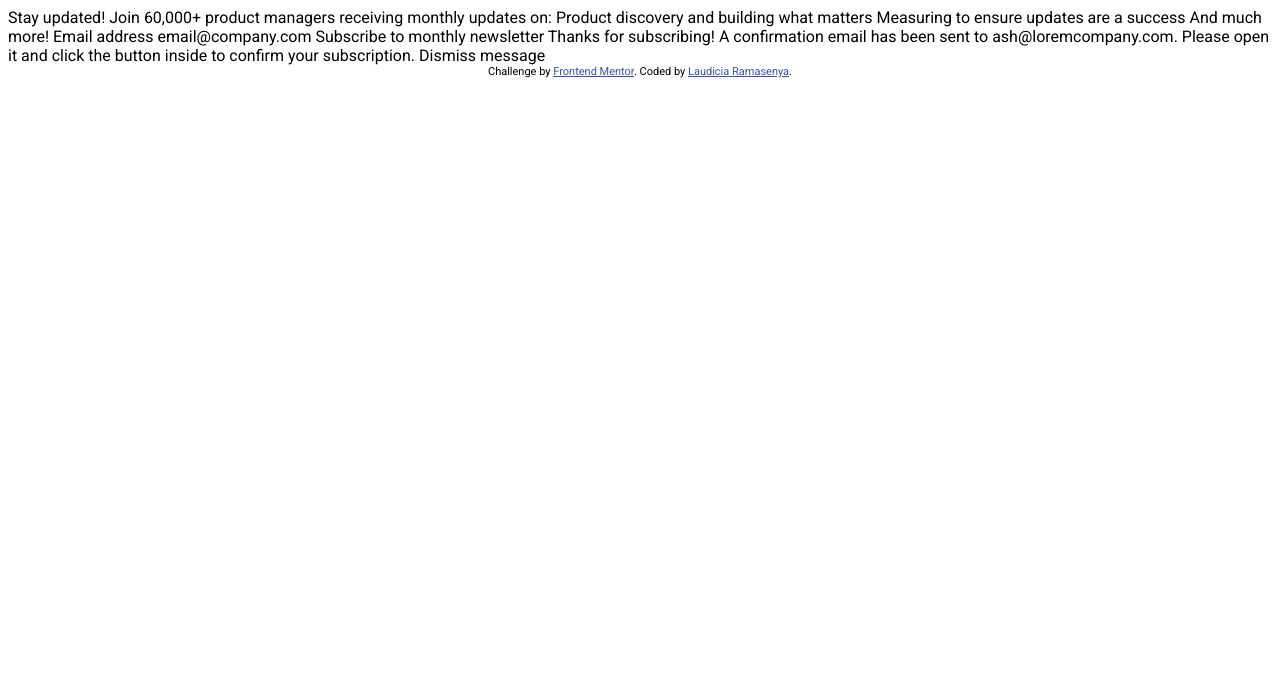
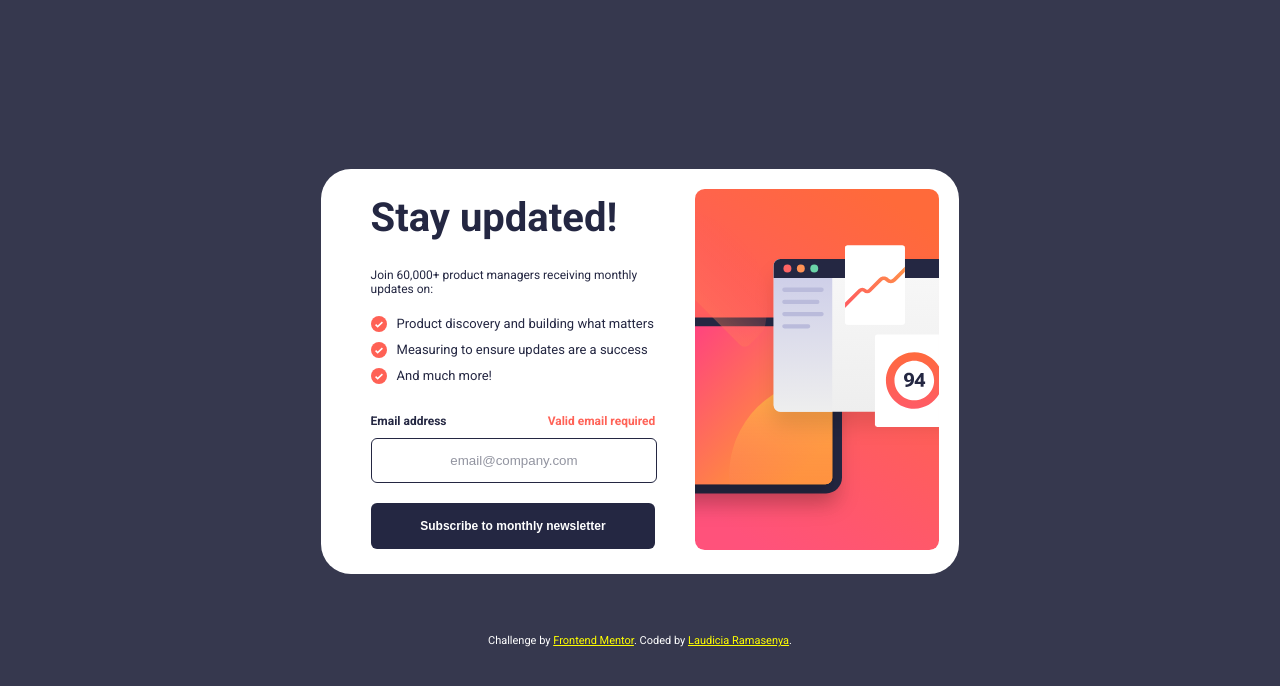
Before and after one commit to LaudRam/newsletter-sign-up-with-success-message, a plain HTML site: page index.html in a window 1280 px wide. Drawn offline with Linux system fonts and the light colour scheme.

Commit message:
html and css done

```diff
--- a/index.html
+++ b/index.html
@@ -26,19 +26,71 @@
   </head>
   <body>
     <!-- Sign-up form start -->
-
-    Stay updated! Join 60,000+ product managers receiving monthly updates on:
-    Product discovery and building what matters Measuring to ensure updates are
-    a success And much more! Email address email@company.com Subscribe to
-    monthly newsletter
+    <div class="sign-up-container">
+      <div class="content-div">
+        <h1>Stay updated!</h1>
+        <p class="join-p">
+          Join 60,000+ product managers receiving monthly updates on:
+        </p>
+        <div class="list-and-icon">
+          <img src="/images/icon-list.svg" alt="list icon" class="list-icon" />
+          <span class="list-item">
+            Product discovery and building what matters
+          </span>
+        </div>
+        <div class="list-and-icon">
+          <img src="/images/icon-list.svg" alt="list icon" class="list-icon" />
+          <span class="list-item">
+            Measuring to ensure updates are a success
+          </span>
+        </div>
+        <div class="list-and-icon">
+          <img src="/images/icon-list.svg" alt="list icon" class="list-icon" />
+          <span class="list-item"> And much more! </span>
+        </div>
+        <div class="email-header-and-error">
+          <span class="email-head"> Email address </span>
+          <span class="error-msg">Valid email required</span>
+        </div>
+        <div class="input-form">
+          <input
+            type="email"
+            id="email"
+            placeholder="email@company.com"
+            autofocus="on"
+          />
+          <button type="button" id="subscribe-btn">
+            Subscribe to monthly newsletter
+          </button>
+        </div>
+      </div>
+      <div class="illustration-div">
+        <img
+          src="/images/illustration-sign-up-desktop.svg"
+          alt="sign up illustration"
+          class="sign-up-illustration"
+        />
+      </div>
+    </div>
 
     <!-- Sign-up form end -->
 
     <!-- Success message start -->
-
-    Thanks for subscribing! A confirmation email has been sent to
-    ash@loremcompany.com. Please open it and click the button inside to confirm
-    your subscription. Dismiss message
+    <div class="success-container hidden">
+      <img
+        src="/images/icon-list.svg"
+        alt="success-icon"
+        class="success-icon"
+      />
+      <h1 class="thanks-h1">Thanks for subscribing!</h1>
+      <p class="success-p">
+        A confirmation email has been sent to
+        <strong> ash@loremcompany.com </strong>
+        . Please open it and click the button inside to confirm your
+        subscription.
+      </p>
+      <button type="button" id="dismiss-btn">Dismiss message</button>
+    </div>
 
     <!-- Success message end -->
 
--- a/style.css
+++ b/style.css
@@ -1,10 +1,139 @@
 body {
   font-family: 'Roboto', sans-serif;
+  background-color: hsl(235, 18%, 26%);
+  color: hsl(234, 29%, 20%);
+  display: flex;
+  align-items: center;
+  justify-content: center;
+  flex-direction: column;
+  min-height: 100vh;
+  min-height: 100dvh;
+}
+.sign-up-container {
+  background-color: #fff;
+  max-width: 45%;
+  width: auto;
+  border-radius: 30px;
+  display: flex;
+  padding: 20px 20px 20px 50px;
+  gap: 40px;
+  align-items: center;
+}
+/* .content-div,
+.illustration-div {
+  width: 50%;
+} */
+h1 {
+  font-size: 40px;
+  margin-top: 0;
+}
+.join-p {
+  font-size: 12px;
+  margin-bottom: 20px;
+}
+.list-item {
+  font-size: 13px;
+}
+.list-and-icon {
+  display: flex;
+  gap: 10px;
+  margin-bottom: 10px;
+}
+.list-icon {
+  width: 16px;
+  height: auto;
+}
+.email-header-and-error {
+  display: flex;
+  justify-content: space-between;
+  font-size: 12px;
+  font-weight: 700;
+  margin-block: 30px 10px;
+}
+.error-msg {
+  color: hsl(4, 100%, 67%);
+}
+input,
+#subscribe-btn {
+  border-radius: 6px;
+  max-width: 100%;
+  width: 100%;
+}
+input {
+  /* max-width: 100%; */
+  padding: 14px 0px;
+  margin-bottom: 20px;
+  border: 1px solid hsl(231, 7%, 60%);
+}
+input:hover {
+  cursor: pointer;
+}
+input:focus {
+  outline: none;
+  border: 1px solid hsl(234, 29%, 20%);
+  text-align: center;
+}
+::placeholder {
+  color: hsl(231, 7%, 60%);
+  text-align: center;
+}
+#subscribe-btn {
+  background-color: hsl(234, 29%, 20%);
+  color: #fff;
+  font-weight: 700;
+  /* width: 100%; */
+  font-size: 12px;
+  padding: 16px 20px;
+  border: none;
+}
+.sign-up-illustration {
+  max-width: 100%;
+  height: auto;
+  width: 350px;
+}
+.hidden {
+  display: none;
+}
+.success-container {
+  background-color: #fff;
+  width: 20%;
+  border-radius: 25px;
+  padding: 30px 50px;
+}
+.success-icon {
+  width: 50px;
+  height: auto;
+  margin-bottom: 25px;
+}
+#dismiss-btn {
+  background-color: hsl(234, 29%, 20%);
+  color: #fff;
+  font-weight: 700;
+  font-size: 12px;
+  padding: 14px 20px;
+  border: none;
+  border-radius: 6px;
+  width: 100%;
+}
+#dismiss-btn:hover,
+#subscribe-btn:hover {
+  cursor: pointer;
+  background: linear-gradient(to right, #FE537A, #FF673E);
+}
+.thanks-h1 {
+  margin-bottom: 0;
+}
+.success-p {
+  font-size: 12px;
+  line-height: 1.5;
+  margin-block: 15px 25px;
 }
 .attribution {
   font-size: 11px;
   text-align: center;
+  color: #fff;
+  margin-top: 60px;
 }
 .attribution a {
-  color: hsl(228, 45%, 44%);
+  color: yellow;
 }
```
